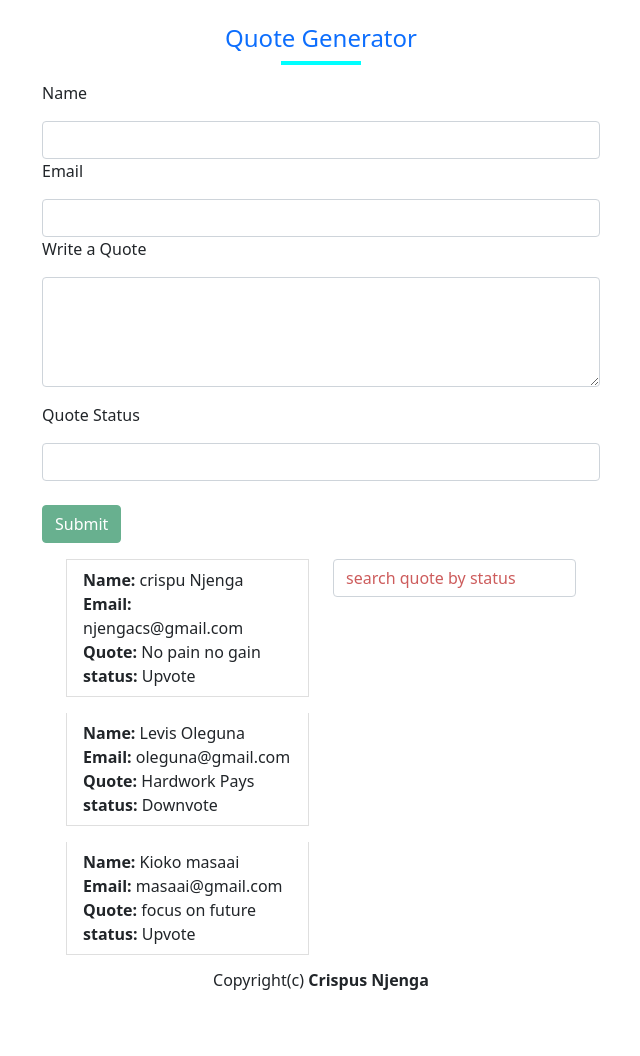
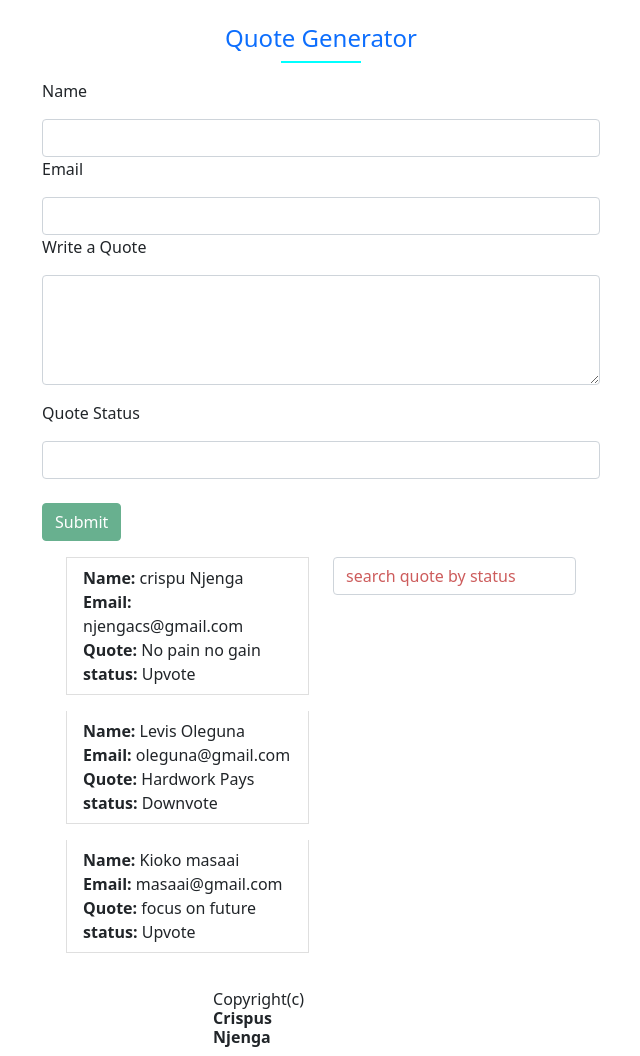
Before and after one commit to crispus-nj/Quote-generator-application, an Angular app: page / in a window 1280 px wide. Shown: the whole page, without its empty margins (319-959 px from the left). Before the commit the page ends 998 px from the top, so only its background shows below. Built offline with nearby package versions, Linux system fonts and the light colour scheme.

Commit message:
added margin-top to the footer. removed the unused code to make the code more cleaner

```diff
--- a/src/app/app.component.css
+++ b/src/app/app.component.css
@@ -4,7 +4,7 @@ h4 {
 }
 .underline {
     width: 5rem;
-    height: 0.25rem;
+    height: 0.15rem;
     margin-left: auto;
     margin-right: auto;
     background-color: aqua;
--- a/src/app/footer-componet/footer-componet.component.css
+++ b/src/app/footer-componet/footer-componet.component.css
@@ -5,4 +5,5 @@
     /* position: fixed; */
     position: relative;
     bottom: 0;
+    margin-top: 1.3rem;
 }
--- a/src/app/footer-componet/footer-componet.component.html
+++ b/src/app/footer-componet/footer-componet.component.html
@@ -1,3 +1,7 @@
-<div class="footer">
-    <h6>Copyright(c)<strong> Crispus Njenga </strong> </h6>
+<div class="container footer">
+    <div class="row">
+        <div class="col-md-6">
+            <h6 >Copyright(c)<strong> Crispus Njenga </strong> </h6>
+        </div>
+    </div>
 </div>
```
Also changed, not shown: src/app/form-component/form-component.component.ts (+2 -9 lines).
